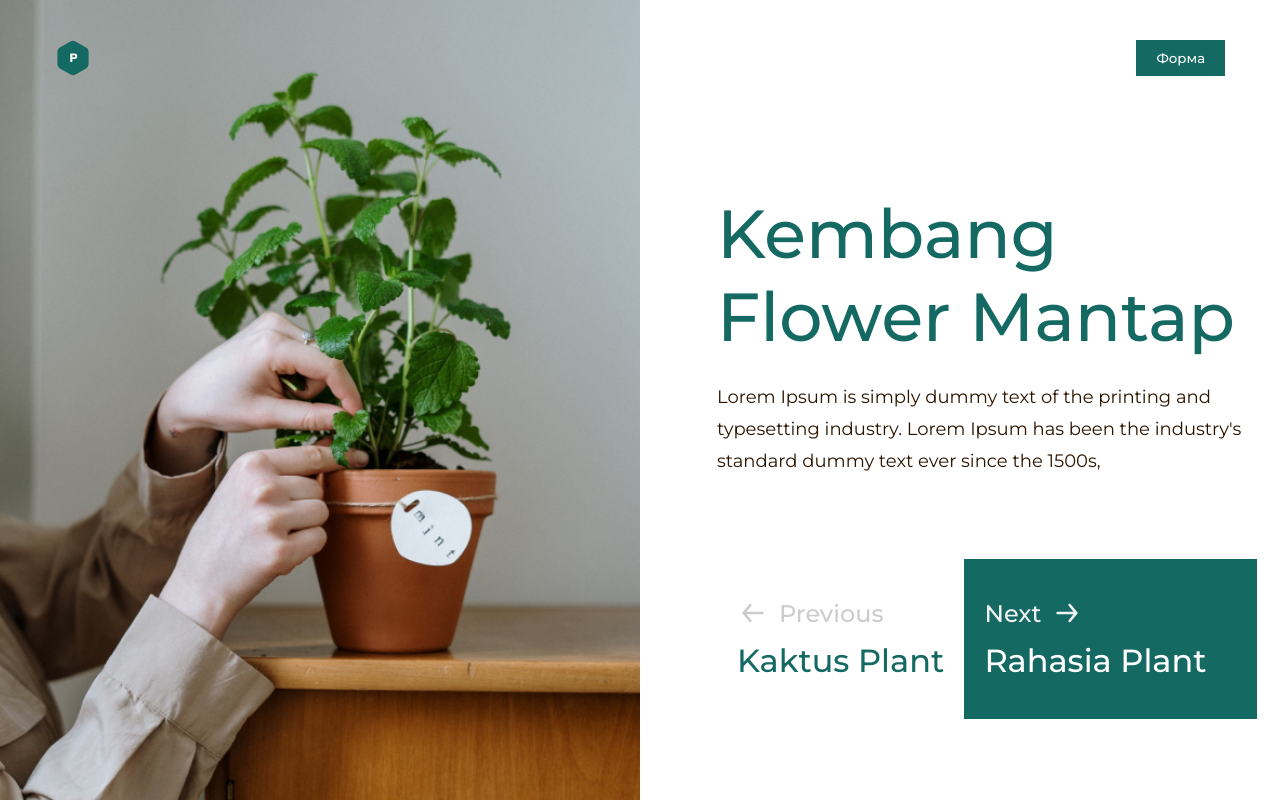
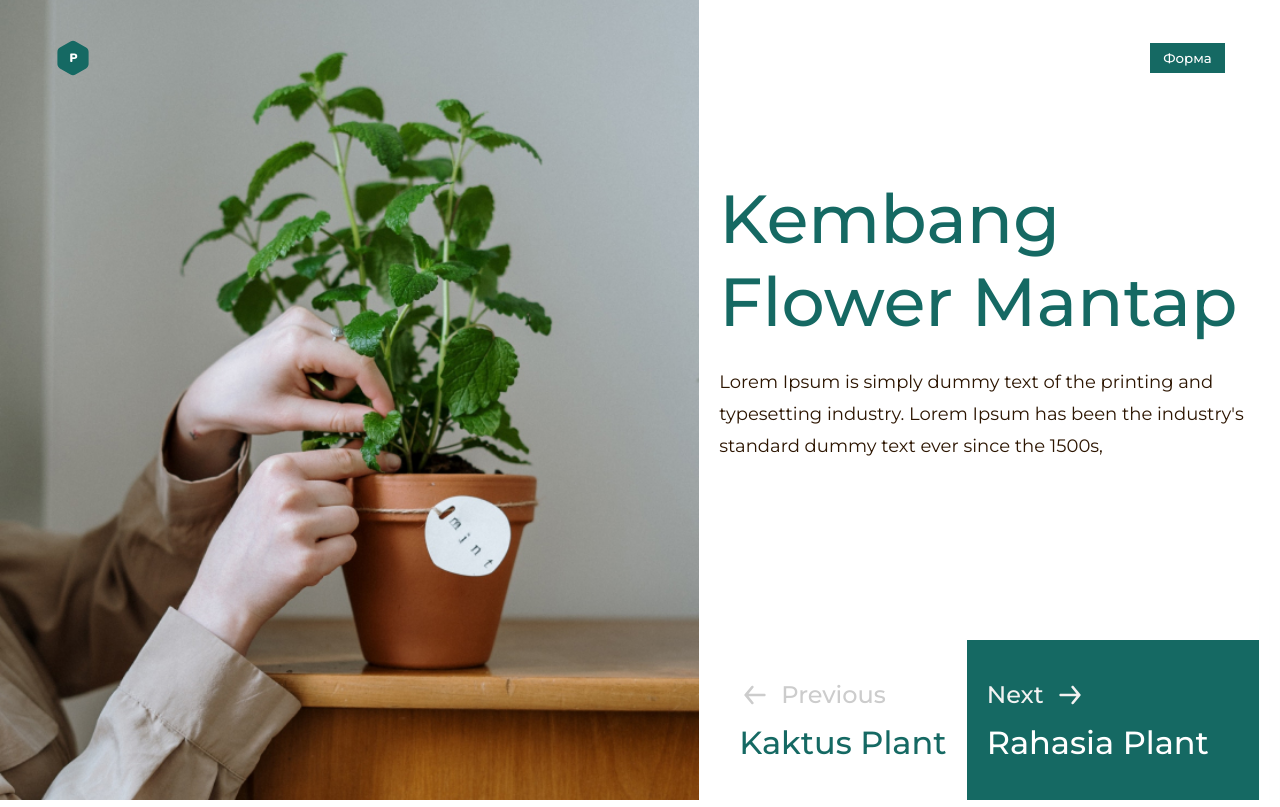
Before and after one commit to Anakharsis9/plant-site, a website built with Vite: page index.html in a window 1280 px wide. Shown: the top 807 px of the page. Built offline with nearby package versions, Linux system fonts and the light colour scheme; files whose address does not match are found by name.

Commit message:
refactor: header, cover

```diff
--- a/index.html
+++ b/index.html
@@ -3,37 +3,34 @@
   <head>
     <meta charset="UTF-8" />
     <link rel="icon" type="image/svg+xml" href="./assets/Logo.svg" />
+    <link rel="stylesheet" href="./styles/index.scss" />
     <meta name="viewport" content="width=device-width, initial-scale=1.0" />
     <title>Plant Site</title>
     <script type="module" src="/main.js" defer></script>
   </head>
   <body>
-    <header class="header" id="header">
+    <header class="header">
       <div class="header__content _container">
         <img src="./assets/Logo.svg" alt="Logo" />
-        <button class="header__btn btn btn_active">Форма</button>
+        <button class="btn btn_active">Форма</button>
       </div>
     </header>
     <main class="page">
       <section class="cover">
-        <div class="cover__container">
-          <div class="cover__image">
-            <picture>
-              <source
-                srcset="./assets/img-big-1280.jpg"
-                media="(min-width: 1280px)"
-              />
-              <img src="./assets/img-big-1280.jpg" alt="" />
-            </picture>
-          </div>
+        <div class="cover__image">
+          <img src="./assets/img-big-1280.jpg" alt="Plant-photo" />
+        </div>
 
+        <div class="cover__content-container">
           <div class="cover__content">
+            <div class="spacer"></div>
             <h1 class="cover__title title">Kembang Flower Mantap</h1>
             <div class="cover__text text">
               Lorem Ipsum is simply dummy text of the printing and typesetting
               industry. Lorem Ipsum has been the industry's standard dummy text
               ever since the 1500s,
             </div>
+            <div class="spacer"></div>
             <div class="cover_btns">
               <button class="cover_btn btn btn_big btn_big_back btn_secondary">
                 <div class="btn__direction btn__direction_back">
@@ -121,7 +118,7 @@
         <div class="featured-plants__container _container">
           <div class="featured-plants__header">
             <h2 class="featured-plants__title">Featured Plants</h2>
-            <select name="filter" id="filter" class="featured-plants__select">
+            <select class="featured-plants__select">
               <option value="Cheaper First">Cheaper First</option>
             </select>
           </div>
@@ -190,7 +187,7 @@
       <div class="modal__area close"></div>
       <div class="modal__body">
         <div class="modal__content">
-          <svg class="spinner spinner_hidden" viewBox="0 0 50 50">
+          <svg class="spinner spinner_hidden" viewbox="0 0 50 50">
             <circle
               class="path"
               cx="25"
@@ -203,7 +200,7 @@
           <button class="modal__close close">
             <img src="./assets/close.svg" alt="close" />
           </button>
-          <form action="#" class="modal__form" id="form">
+          <form action="#" id="form" class="modal__form">
             <div class="modal__form__icon">
               <img src="./assets/map-pin.svg" alt="map-pin" />
             </div>
@@ -214,16 +211,16 @@
             </span>
             <div class="modal__form__control-wrapper">
               <input
+                id="formName"
                 type="text"
-                id="formName"
                 name="name"
                 class="modal__form__input"
                 placeholder="Имя"
                 required
               />
               <input
+                id="formPhone"
                 type="text"
-                id="formPhone"
                 name="phone"
                 class="modal__form__input"
                 placeholder="Номер телефона"
--- a/main.js
+++ b/main.js
@@ -1,11 +1,9 @@
-import "./style.scss";
+import $ from "jquery";
 
 import { formValidate } from "./utilities/validate";
 import { createTable } from "./utilities/createTable";
 
-import $ from "jquery";
-
-//открыть модалку
+// открыть модалку
 $(".header__btn").on("click", function () {
   $(".modal").addClass("modal_active");
   $("body").addClass("body_overlowHidden");
@@ -29,7 +27,7 @@ function sendForm(event) {
   const invalidCount = formValidate();
   const API_URL = "https://jsonplaceholder.typicode.com/todos";
 
-  //если не прошли валидацию, не делаем запрос
+  // если не прошли валидацию, не делаем запрос
   if (invalidCount !== 0) return;
   $.ajax({
     url: API_URL,
@@ -39,12 +37,12 @@ function sendForm(event) {
       // перед отправкой включаем спиннер
       $(".spinner").removeClass("spinner_hidden");
     },
-    success: function (data) {
-      //фильтрируем полученные данные
+    success(data) {
+      // фильтрируем полученные данные
       const tableData = data.filter(
         (todo) => todo.userId === 5 && todo.completed === false
       );
-      //заменяем контент модалки таблицей
+      // заменяем контент модалки таблицей
       $(".modal__content").append(createTable(tableData));
     },
     complete() {
@@ -52,7 +50,7 @@ function sendForm(event) {
       $(".spinner").addClass("spinner_hidden");
     },
     error() {
-      //заменяем контент модалки на сообщение об ошибке
+      // заменяем контент модалки на сообщение об ошибке
       $(".modal__content").append(
         "<span class='error'>Произошла ошибка при запросе, обновите страницу и попробуйте еще раз.</span>"
       );
--- a/styles/featured-plants.scss
+++ b/styles/featured-plants.scss
@@ -26,7 +26,7 @@
     padding: 8px 12px;
     border: 2px solid variables.$secondary-color;
     appearance: none;
-    background: url("./assets/chevron-down.svg") no-repeat;
+    background: url("../assets/chevron-down.svg") no-repeat;
     background-position: 95% center;
 
     outline: 0;
@@ -65,8 +65,6 @@
     justify-content: center;
     align-items: center;
   }
-  &__title {
-  }
 
   &__price {
     margin-top: 8px;
--- a/style.scss
+++ b/styles/index.scss
@@ -32,17 +32,19 @@
   }
 }
 
+.spacer {
+  flex-grow: 1;
+}
+
 .header {
   width: 100%;
   position: absolute;
+  padding-top: 40px;
+
   &__content {
-    margin-top: 40px;
     display: flex;
     align-items: center;
     justify-content: space-between;
-  }
-  &__btn {
-    height: 36px;
   }
 }
 
@@ -50,7 +52,7 @@
   display: inline-flex;
   flex-direction: column;
   border: none;
-  padding: 0px 20px;
+  padding: 0.5em 1em;
   align-items: flex-start;
   justify-content: center;
   background-color: white;
@@ -101,21 +103,12 @@
 }
 
 .cover {
-  &__container {
-    width: 100%;
-    height: 100vh;
-    display: flex;
-  }
-  &__content {
-    margin-top: 15%;
+  width: 100%;
+  height: 100vh;
+  display: flex;
 
-    margin-left: 77px;
-    width: 540px;
-    display: flex;
-    flex-direction: column;
-  }
   &__image {
-    width: 50%;
+    flex-grow: 1;
     height: 100%;
 
     img {
@@ -123,6 +116,18 @@
       height: 100%;
       object-fit: cover;
     }
+  }
+
+  &__content-container {
+    flex-grow: 1;
+    display: grid;
+    place-items: center;
+  }
+  &__content {
+    width: 540px;
+    height: 100%;
+    display: flex;
+    flex-direction: column;
   }
   &__title {
     color: variables.$accent-color;
@@ -135,10 +140,13 @@
     line-height: calc(32 / 18) * 100%;
   }
   &_btns {
-    margin-top: 15%;
     display: flex;
     justify-content: flex-start;
     align-items: center;
+
+    .cover_btn {
+      padding: 0 20px;
+    }
   }
 }
 
--- a/utilities/validate.js
+++ b/utilities/validate.js
@@ -1,13 +1,15 @@
 import $ from "jquery";
+
 export const formValidate = () => {
   let isValid = 0;
   const formName = $("#formName");
   const formPhone = $("#formPhone");
-  //убираем состояние ошибки
+
+  // убираем состояние ошибки
   $(".modal__form__input").removeClass("invalid");
   $(".error").remove();
 
-  //регулярка для валидации номера
+  // регулярка для валидации номера
   const reg = /^((8|\+7))[\d]{10}$/g;
 
   if (formName.val().length < 3) {
```
